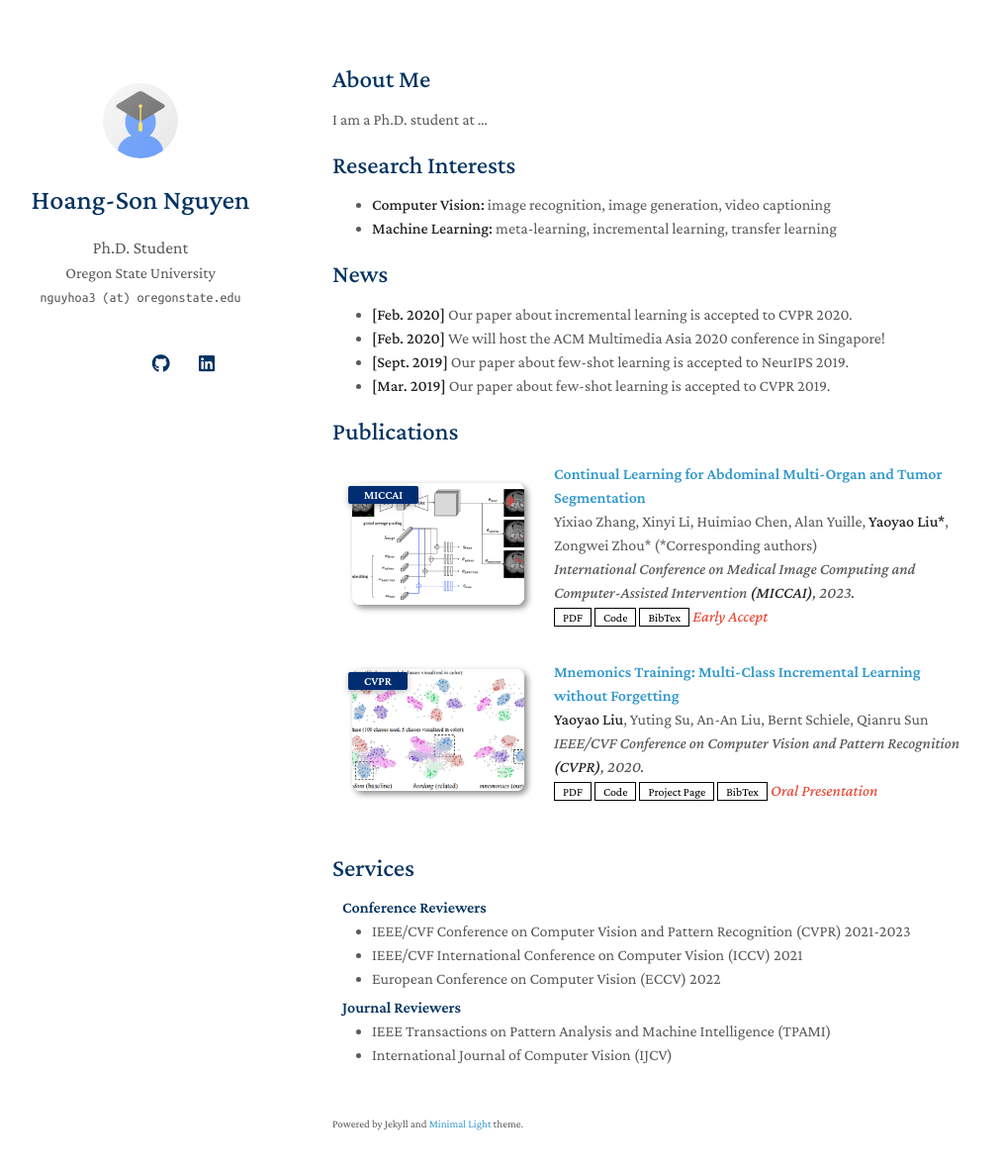
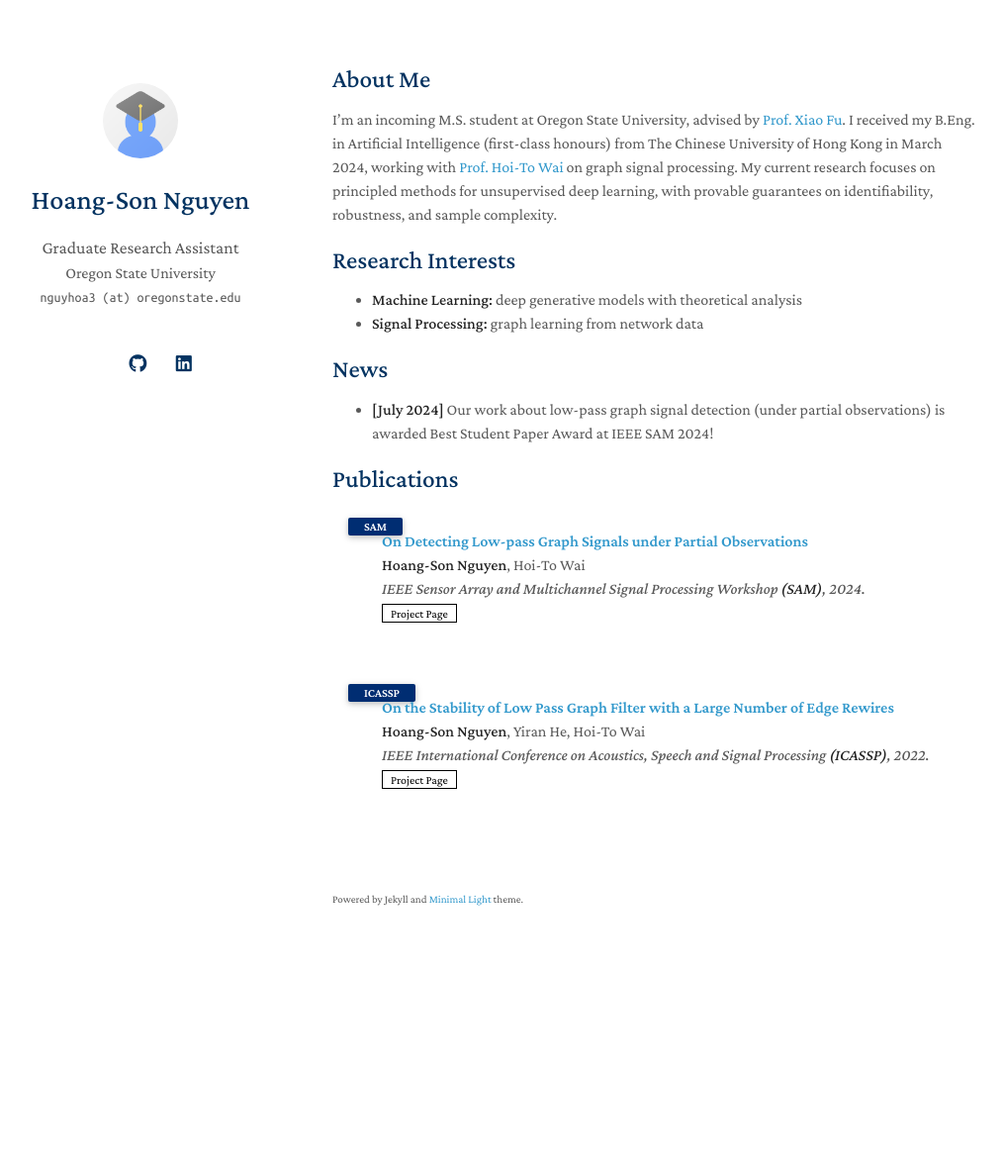
Before and after one commit to hsnguyen24/hsnguyen24.github.io, a Jekyll site: the page built from index.md, in a window 1280 px wide and 1216 px high. Shown: the top 1181 px of the window at 99% size, without its empty margins (134-1149 px from the left). Built offline with Jekyll 4.4.1, drawn with Linux system fonts in a browser that asks for light colours; nearby versions of some CDN libraries; a style sheet for code colours, icons or effects is not loaded; our own code applies the rules of GitHub Pages for plain Markdown files.

Commit message:
Update front page
Personal info, publications, news

```diff
--- a/_config.yml
+++ b/_config.yml
@@ -1,6 +1,6 @@
 # Basic Information
 title: Hoang-Son Nguyen
-position: Ph.D. Student
+position: Graduate Research Assistant
 affiliation: Oregon State University
 email: nguyhoa3 (at) oregonstate.edu
 
@@ -13,7 +13,7 @@ email: nguyhoa3 (at) oregonstate.edu
 # Links
 # If you don't need one of them, you may delete the corresponding line.
 google_scholar: https://scholar.google.com/citations?user=0_uBd1AAAAAJ
-cv_link: assets/files/curriculum_vitae.pdf
+# cv_link: assets/files/curriculum_vitae.pdf
 github_link: https://github.com/hsnguyen24
 linkedin: https://www.linkedin.com/in/shnn22/
 # twitter: https://twitter.com/
--- a/_data/publications.yml
+++ b/_data/publications.yml
@@ -1,22 +1,23 @@
 main:
 
-  - title: Continual Learning for Abdominal Multi-Organ and Tumor Segmentation
-    authors: Yixiao Zhang, Xinyi Li, Huimiao Chen, Alan Yuille, <strong>Yaoyao Liu*</strong>, Zongwei Zhou* (*Corresponding authors)
-    conference_short: MICCAI
-    conference: International Conference on Medical Image Computing and Computer-Assisted Intervention <strong>(MICCAI)</strong>, 2023.
-    pdf: https://arxiv.org/pdf/2306.00988.pdf
-    code: https://github.com/MrGiovanni/ContinualLearning
-    bibtex: https://bib.yliu.me/MICCAI23.txt
-    image: ./assets/img/teaser_example_2.png
-    notes: Early Accept
+  - title: "On Detecting Low-pass Graph Signals under Partial Observations"
+    authors: <strong>Hoang-Son Nguyen</strong>, Hoi-To Wai
+    conference_short: SAM
+    conference: IEEE Sensor Array and Multichannel Signal Processing Workshop <strong>(SAM)</strong>, 2024.
+    # pdf: https://arxiv.org/pdf/2306.00988.pdf
+    page: https://arxiv.org/abs/2405.10001
+    # code: https://github.com/MrGiovanni/ContinualLearning
+    # bibtex: https://bib.yliu.me/MICCAI23.txt
+    # image: ./assets/img/teaser_example_2.png
+    # notes: Early Accept
 
-  - title: "Mnemonics Training: Multi-Class Incremental Learning without Forgetting"
-    authors: <strong>Yaoyao Liu</strong>, Yuting Su, An-An Liu, Bernt Schiele, Qianru Sun
-    conference_short: CVPR
-    conference: IEEE/CVF Conference on Computer Vision and Pattern Recognition <strong>(CVPR)</strong>, 2020.
-    pdf: https://arxiv.org/pdf/2002.10211.pdf
-    code: https://github.com/yaoyao-liu/class-incremental-learning/tree/main/mnemonics-training
-    page: https://class-il.mpi-inf.mpg.de/mnemonics/
-    bibtex: https://class-il.mpi-inf.mpg.de/mnemonics/
-    notes: Oral Presentation
-    image: ./assets/img/teaser_example.png
+  - title: "On the Stability of Low Pass Graph Filter with a Large Number of Edge Rewires"
+    authors: <strong>Hoang-Son Nguyen</strong>, Yiran He, Hoi-To Wai
+    conference_short: ICASSP
+    conference: IEEE International Conference on Acoustics, Speech and Signal Processing <strong>(ICASSP)</strong>, 2022.
+    # pdf: https://arxiv.org/pdf/2002.10211.pdf
+    # code: https://github.com/yaoyao-liu/class-incremental-learning/tree/main/mnemonics-training
+    page: https://ieeexplore.ieee.org/abstract/document/9747181/
+    # bibtex: https://class-il.mpi-inf.mpg.de/mnemonics/
+    # notes: Oral Presentation
+    # image: ./assets/img/teaser_example.png
--- a/index.md
+++ b/index.md
@@ -4,20 +4,17 @@ layout: homepage
 
 ## About Me
 
-I am a Ph.D. student at ...
+I'm an incoming M.S. student at Oregon State University, advised by [Prof. Xiao Fu](https://web.engr.oregonstate.edu/~fuxia). I received my B.Eng. in Artificial Intelligence (first-class honours) from The Chinese University of Hong Kong in March 2024, working with [Prof. Hoi-To Wai](https://www1.se.cuhk.edu.hk/~htwai) on graph signal processing. My current research focuses on principled methods for unsupervised deep learning, with provable guarantees on identifiability, robustness, and sample complexity.
 
 ## Research Interests
 
-- **Computer Vision:** image recognition, image generation, video captioning
-- **Machine Learning:** meta-learning, incremental learning, transfer learning
+- **Machine Learning:** deep generative models with theoretical analysis
+- **Signal Processing:** graph learning from network data
 
 ## News
 
-- **[Feb. 2020]** Our paper about incremental learning is accepted to CVPR 2020.
-- **[Feb. 2020]** We will host the ACM Multimedia Asia 2020 conference in Singapore!
-- **[Sept. 2019]** Our paper about few-shot learning is accepted to NeurIPS 2019.
-- **[Mar. 2019]** Our paper about few-shot learning is accepted to CVPR 2019.
+- **[July 2024]** Our work about low-pass graph signal detection (under partial observations) is awarded Best Student Paper Award at IEEE SAM 2024!
 
 {% include_relative _includes/publications.md %}
 
-{% include_relative _includes/services.md %}
+<!-- {% include_relative _includes/services.md %} -->
```
